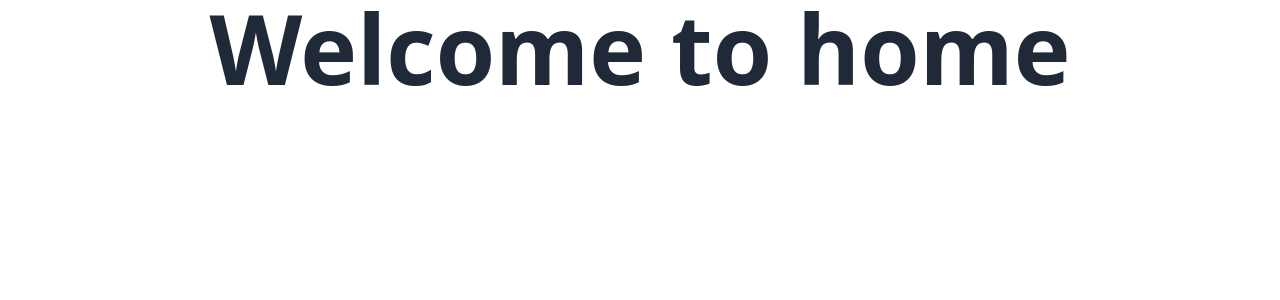
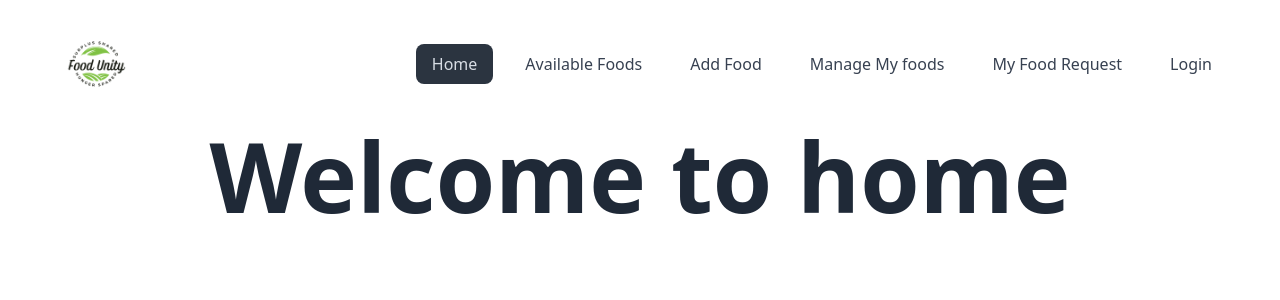
Before and after one commit to ahmisrafil/food-unity, a React (Vite) app: page / in a window 1280 px wide. Shown: the top 300 px of the page. Built offline with nearby package versions, Linux system fonts and the light colour scheme.

Commit message:
navbar added

```diff
--- /dev/null
+++ b/src/components/Layout/NavBar.jsx
@@ -0,0 +1,69 @@
+import { NavLink } from "react-router-dom";
+
+
+const NavBar = () => {
+
+
+    const navLinks = <>
+        <li className="lg:text-gray-700 lg:text-base lg:font-sans  lg:mx-2">
+            <NavLink to='/'>Home</NavLink>
+        </li>
+        <li className="lg:text-gray-700 lg:text-base lg:font-sans  lg:mx-2">
+            <NavLink to='/availablefoods'>Available Foods</NavLink>
+        </li>
+        <li className="lg:text-gray-700 lg:text-base lg:font-sans  lg:mx-2">
+            <NavLink to='/addfood'>Add Food</NavLink>
+        </li>
+        <li className="lg:text-gray-700 lg:text-base lg:font-sans  lg:mx-2">
+            <NavLink to='/managefood'>Manage My foods</NavLink>
+        </li>
+        <li className="lg:text-gray-700 lg:text-base lg:font-sans  lg:mx-2">
+            <NavLink to='/foodrequest'>My Food Request</NavLink>
+        </li>
+        <li className="lg:text-gray-700 lg:text-base lg:font-sans  lg:mx-2">
+            <NavLink to='/login'>Login</NavLink>
+        </li>
+    </>
+
+    return (
+        <div className="navbar flex flex-col md:flex-row gap-4 bg-[#ffffff]  px-10">
+            <div className="navbar-start">
+                <div className="dropdown">
+                    <label tabIndex={0} className="btn btn-ghost text-grey-700 lg:hidden">
+                        <svg xmlns="http://www.w3.org/2000/svg" className="h-5 w-5" fill="none" viewBox="0 0 24 24" stroke="currentColor"><path strokeLinecap="round" strokeLinejoin="round" strokeWidth="2" d="M4 6h16M4 12h8m-8 6h16" /></svg>
+                    </label>
+                    <ul tabIndex={0} className="menu menu-sm dropdown-content mt-3 z-[1] p-2 shadow bg-base-100 rounded-box w-52">
+                        {navLinks}
+                    </ul>
+                </div>
+                <div className="flex gap-4">
+                    <img className="h-28" src="/src/assets/logo/logo.png" alt="foodUnity-logo" />
+
+                </div>
+            </div>
+            <div className="navbar-center hidden lg:flex">
+                <ul className="menu menu-horizontal  px-1">
+                    {navLinks}
+                </ul>
+            </div>
+
+            {/* <div className="navbar-end flex flex-col justify-end md:flex-row">
+            {
+                user && <>
+                    <div className="text-white flex flex-row gap-2 items-center">
+                        <img className="h-[40px] w-[40px] rounded-full " src={user.photoURL} alt="" />
+                        <div>
+                            <p>{user.displayName}</p>
+                            <span className="text-xs mr-2">{user.email}</span>
+                        </div>
+                    </div>
+                    <button onClick={handleLogout} className="btn btn-sm">Sign Out</button></>
+
+            }
+
+        </div> */}
+        </div>
+    );
+};
+
+export default NavBar;
--- a/src/components/Root/Root.jsx
+++ b/src/components/Root/Root.jsx
@@ -1,9 +1,11 @@
 import { Outlet } from "react-router-dom";
+import NavBar from "../Layout/NavBar";
 
 
 const Root = () => {
     return (
         <div>
+            <NavBar></NavBar>
             <Outlet></Outlet>
         </div>
     );
```
